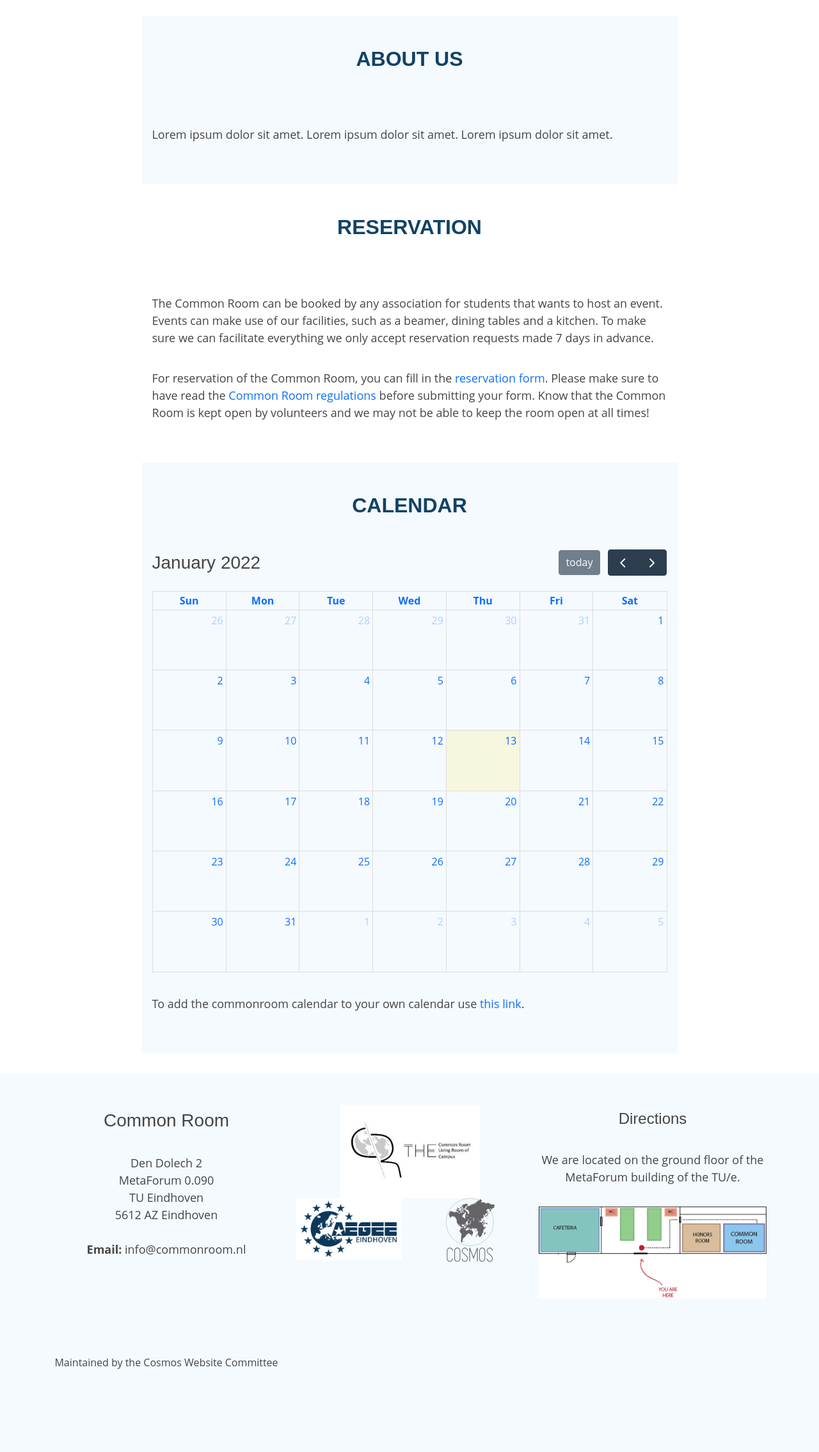
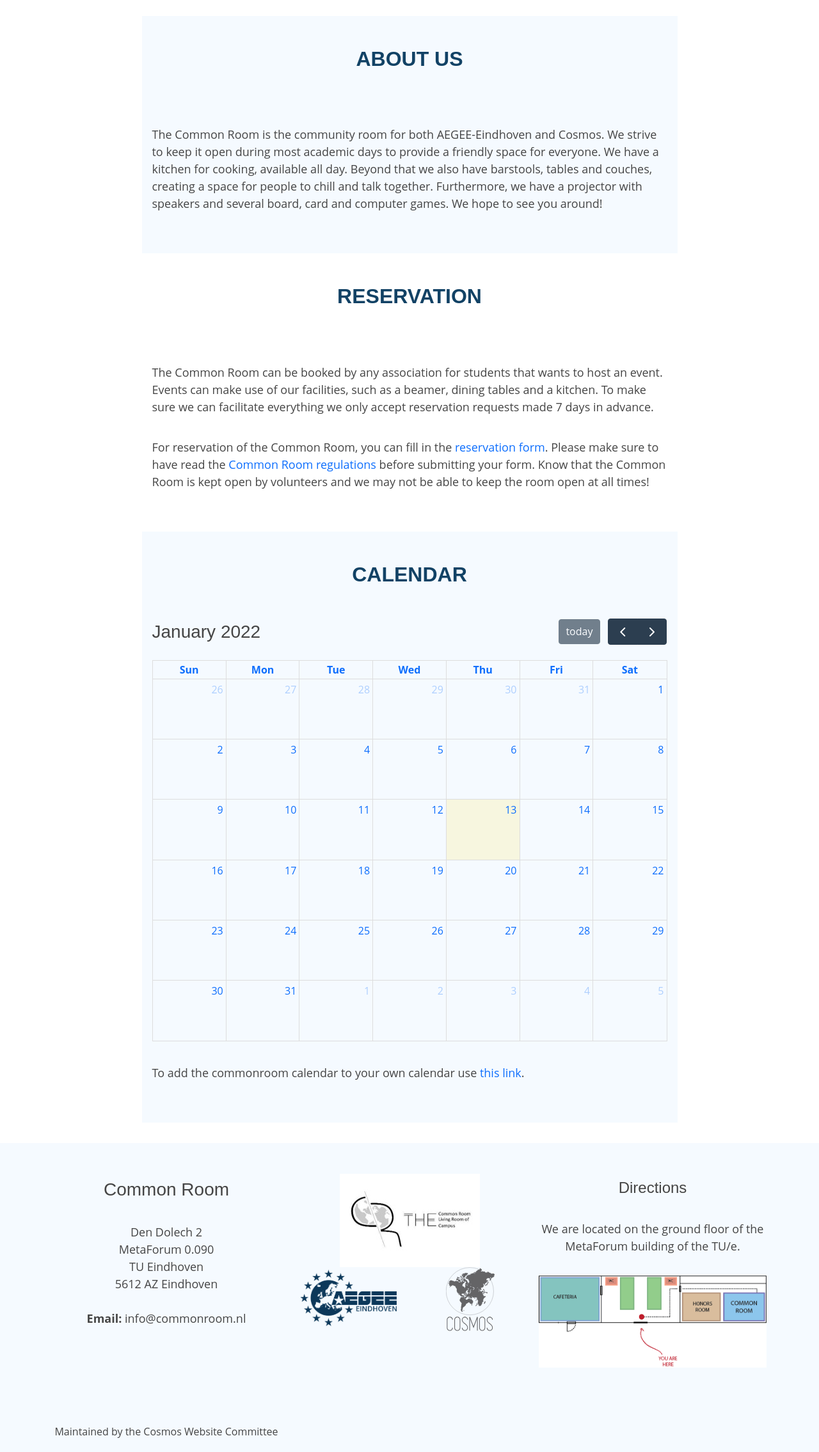
Before and after one commit to CosmosTUe/Commonroom, a Django app: page / in a window 1280 px wide. Shown: the part 71-2341 px from the top of the page at 64% size. Before the commit the page ends 2211 px from the top, so only its background shows below. Run offline with Django 3.2, Linux system fonts and the light colour scheme; lists and menus that the app fills with data are empty; parts of the project's set-up code (start-up, migrations or seed data) failed here and were passed over; some libraries are stand-ins or nearby versions.

Commit message:
About us text + fixup aegee logo

```diff
--- a/commonroom/templates/footer.html
+++ b/commonroom/templates/footer.html
@@ -20,7 +20,7 @@
                     <div class="row">
                         <div class="col-6">
                             <a href="https://aegee-eindhoven.nl/">
-                                <img src="{% static 'commonroom/img/aegee.png' %}" class="img-fluid" alt="logo aegee" height="100px">
+                                <img src="{% static 'commonroom/img/AEGEE_withglobe.png' %}" class="img-fluid" alt="logo aegee" height="100px">
                             </a>
                         </div>
                         <div class="col-6">
--- a/commonroom/templates/index.html
+++ b/commonroom/templates/index.html
@@ -41,7 +41,12 @@ document.addEventListener('DOMContentLoaded', function () {
                 <h2>About Us</h2>
             </div>
             <p>
-                Lorem ipsum dolor sit amet. Lorem ipsum dolor sit amet. Lorem ipsum dolor sit amet.
+                The Common Room is the community room for both AEGEE-Eindhoven and Cosmos.
+                We strive to keep it open during most academic days to provide a friendly space for everyone.
+                We have a kitchen for cooking, available all day.
+                Beyond that we also have barstools, tables and couches, creating a space for people to chill and talk together.
+                Furthermore, we have a projector with speakers and several board, card and computer games.
+                We hope to see you around!
             </p>
         </section>
         <section id="section-reservation" class="py-5 px-3">
```
Also changed, not shown: commonroom/static/commonroom/img/AEGEE_withglobe.png (added), commonroom/static/commonroom/img/aegee.png (deleted).
